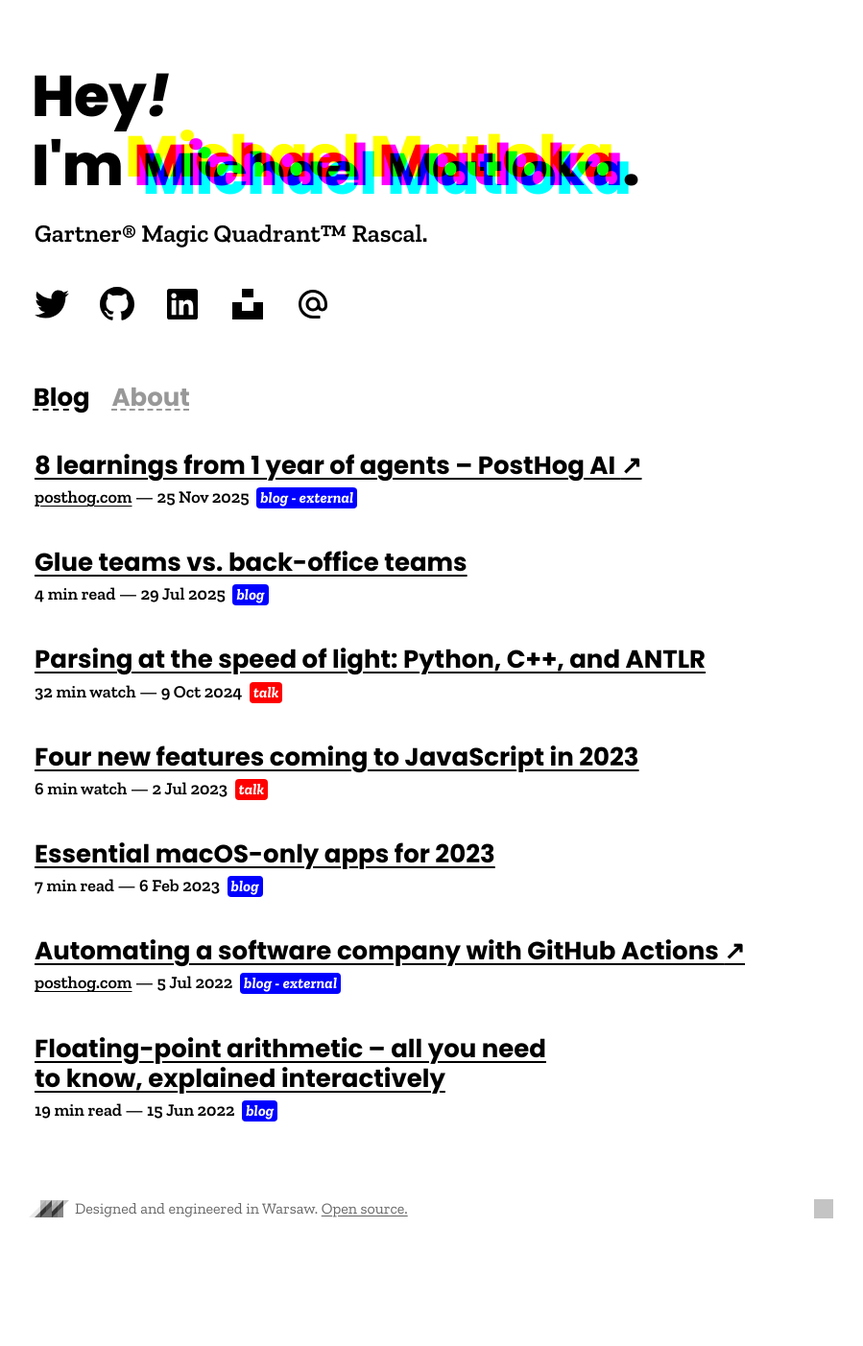
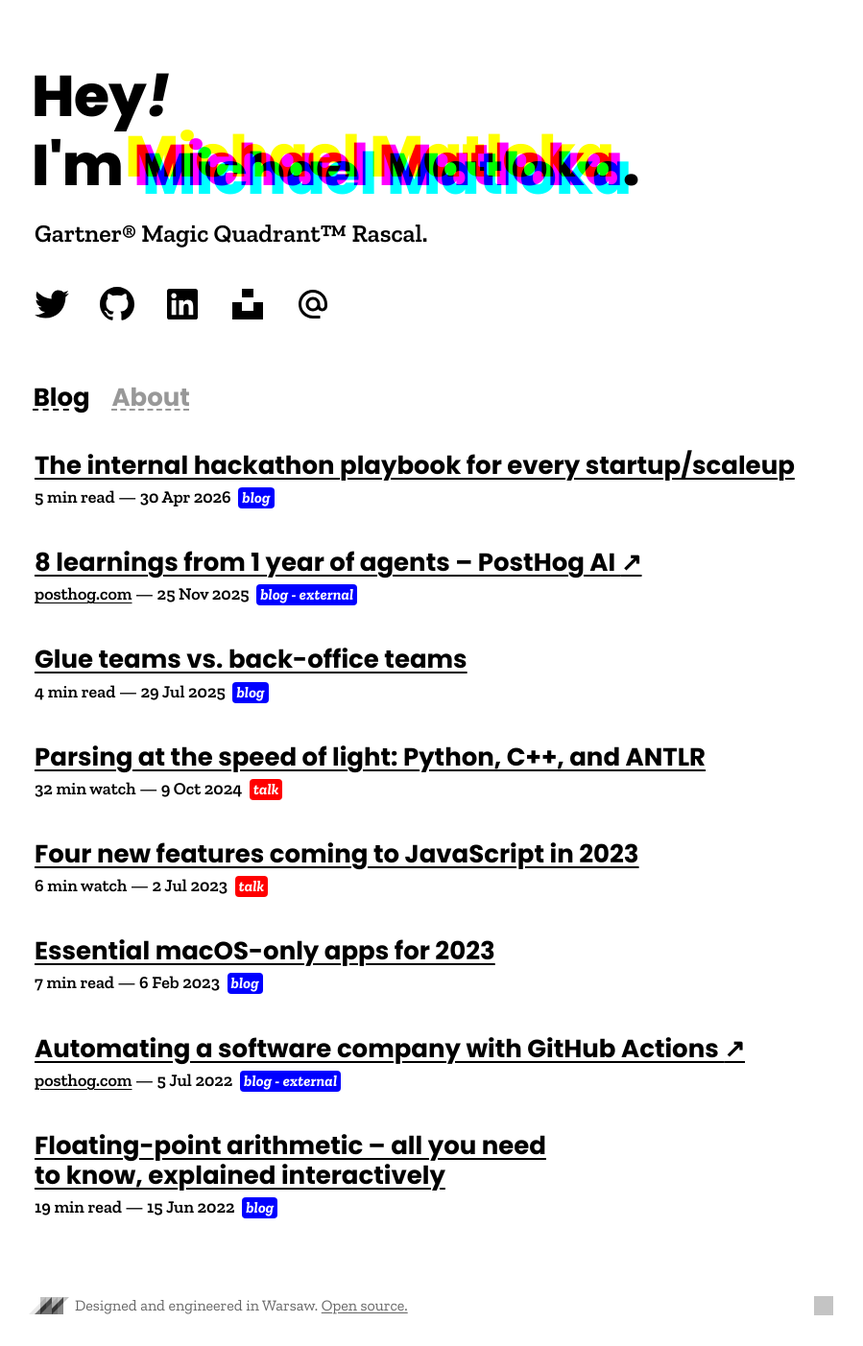
Before and after one commit to Twixes/matloka.com, a Jekyll site: the page built from index.html, in a window 1280 px wide. Shown: the whole page at 96% size, without its empty margins (188-1087 px from the left). Built offline with Jekyll 4.4.1, drawn with Linux system fonts in a browser that asks for light colours; comment, search, counter and statistics services are not loaded; before the commit the page ends 1302 px from its top, so only the background shows below that; some of the changed lines change nothing that is shown; grey boxes are pictures that could not be loaded.

Commit message:
Publish "The internal hackathon playbook for every startup/scaleup"

```diff
--- /dev/null
+++ b/_posts/2026-04-30-internal-hackathon-playbook.md
@@ -0,0 +1,98 @@
+---
+title: The internal hackathon playbook for every startup/scaleup
+description:
+    "Hackathons are a type of drug - once an addict, always an addict. Here's my internal hackathon playbook for every startup/scaleup."
+tag: blog
+image: /assets/internal-hackathon-playbook/banner.png
+---
+
+Hackathons are a type of drug - once an addict, always an addict. I'm co-organizing an after-hours hackathon here in Warsaw next week ([Wednesday, May 6 2026 👋](https://luma.com/55ldzzm4)), and deeply believe every tech org deserves good ones too. This is my **internal hackathon playbook for every startup/scaleup**:
+
+## 1. Fuck productivity
+
+Rule number one - talented, cracked people have insane amounts of creativity lying dormant under everyday work most of the time. The whole value of a hackathon is in the wildcard energy, divorced from actual work.
+
+It's great to get out of the Matrix every few months. At [PostHog](https://posthog.com/), we do an all-company hackathon once a year, but team meetups throughout the year are awesome for doing mini hacks more often. Team-level hackathons can be scoped more sensibly than company-wide ones, but still must NOT be work that's planned anyway.
+
+Like startups, most hackathon projects don't live long, but some DO change everything, and even doomed ones result in learnings.
+
+<figure>
+<img src="/assets/internal-hackathon-playbook/me.jpg">
+<figcaption>A hacker</figcaption>
+</figure>
+
+## 2. Lock in
+
+This HAS to be in-person. Lots of knowledge work can be done remotely with great results, but it's IMO deranged to run a remote hackathon and mid to run one in your regular office. "Have some pizza, now just work overtime."
+
+Let's start with the premise: we're talking about absurd focus on one project for a brief amount of time. You can _try_ to do this in your normal environment - it's just not going to work very well. Get somewhere away, unusual, further from distractions too. It can be as simple as a venue in town, or as fancy as a tropical island. Scenery begets camaraderie.
+
+In terms of scheduling, 24 hours work well as a rule. Teams form one afternoon, demo the next afternoon. (Please do get sleep.) 36 hours are great for high ambitions. Teams form one evening, build the whole next day, and demo the afternoon of day after that. New: thanks to ~~vibecoding~~ agentic engineering, a 4-ish-hour timeline has become surprisingly workable too… though the results are gonna be full of slop.
+
+<figure>
+<img src="/assets/internal-hackathon-playbook/mykonos.jpg">
+<figcaption>Not a bad sceneary for building</figcaption>
+</figure>
+
+## 3. Run a market of ideas
+
+How to turn that wildcard energy into actual teams? Simply create a regulated market running on post-its, in just 5 easy steps:
+
+A. Everyone writes up 1-3 post-its, each with one idea - for visibility, use bold markers, not pens.
+
+B. People pitch their proposals in 30s or less, putting their post-its on a wall.
+
+C. Now, the politics – have participants tear a post-it in half and write their name on both halves. Then, each person puts their name on exactly two projects they want to join most (and only one can be their own project). Savvy hackers convince others here. Pro ones have already recruited a team beforehand. The situation always is dynamic though.
+
+D. Finally, in the second round, only projects with _some_ interest remain. Everyone must now choose only one project. The moderator is here to ensure no teams of one, and no behemoth teams above four members.
+
+E. Profit! Time to build. How and where - that's up to the teams, what matters is that everyone is in their optimal team.
+
+<figure>
+<img src="/assets/internal-hackathon-playbook/aruba.png">
+<figcaption>The PostHog team suffering from analysis paralysis – Aruba, 2023, colorized</figcaption>
+</figure>
+
+## 4. Ensure energy
+
+I don't mean vibes, I mean literal electricity. Logistics can break the whole thing, and I've seen this happen! You can make do with a crowded space, you can't make do with dead laptops.
+
+If running this event in a new venue, scout it out beforehand for outlets, but also any other amenities. Make sure to have some extenders at hand, as either way outlets are often too far from seating. Laptop-sized powerbanks can save the day, but not for long.
+
+<img src="https://i.ytimg.com/vi/3aLyiI2odhU/maxresdefault.jpg"/>
+
+## 5. Optimize for fun
+
+Ultimately, all of this effort already is disconnected from your sales pipeline. The rule is that builders gotta tell stories with live features and bad jokes. No slideshows. Unhinged energy is what projects are remembered for here, definitely not _business impact_.
+
+Keep things on track too when demoing - there must be a dictator in charge, not necessarily benevolent. 3 minutes is usually a good limit per demo. Questions? Maybe, maybe not - I lean towards none. There's always that damn person with "ummm, so, more of a note than a question…"
+
+<figure>
+<img src="/assets/internal-hackathon-playbook/hogwars.png">
+<figcaption>Why? <a href="https://hogwars.vercel.app/">Nobody knows</a></figcaption>
+</figure>
+
+## 6. Ship it
+
+You've already built it. Often, you _should_ ship it.
+
+A lot of the work will be throwaway, but some projects you can deploy to production. Even if raw in that initial iteration, often the only way to learn what works is to give actual users _something_.
+
+The key bit here is to _plan_ for some shipping. Everyone should know that the team's schedule might be thrown off for a few days after hacking. Maybe a bit longer. I've seen hackathon projects turn into minor production features, and I've seen others spin off into full-on teams. And sometimes, you have to tell yourself – or someone else on the team – stop.
+
+Details vary, but a shipping mindset can simply 10x the potential upside of the whole affair.
+
+<figure>
+<img src="https://image.cnbcfm.com/api/v1/image/106860121-1616780983446-106860121-1616772119794-02_close_up_view_of_ever_given_ship_suez_canal_26march2021_wv2.jpg">
+<figcaption>Just not like this</figcaption>
+</figure>
+
+## The real product of a hackathon project?
+
+**The demo and the friends we made along the way. Def not the trash code.**
+
+Let me know in comments if you've got anything more on hackathons that I've missed!
+
+And just before you go - this is important - check with Marius if you're even capable of using post-it notes correctly:
+
+<iframe width="832" height="468" style="max-height: fit-content; aspect-ratio: 16/9" src="https://www.youtube.com/embed/_eLZqBVkxCc?si=FDBa-tRfeAqYPj2L" title="YouTube video player" frameborder="0" allow="accelerometer; autoplay; clipboard-write; encrypted-media; gyroscope; picture-in-picture; web-share" referrerpolicy="strict-origin-when-cross-origin" allowfullscreen></iframe>
--- a/assets/main.scss
+++ b/assets/main.scss
@@ -98,7 +98,7 @@
 }
 
 figcaption {
-    font-size: var(--font-size-body);
+    font-size: var(--font-size-body-reduced);
     font-weight: 500;
     margin-top: -0.5rem;
     margin-bottom: -0.25rem;
```
Also changed, not shown: assets/internal-hackathon-playbook/banner.png (added), assets/internal-hackathon-playbook/hogwars.png (added), assets/internal-hackathon-playbook/me.jpg (added), assets/internal-hackathon-playbook/mykonos.jpg (added), 1 other file.
